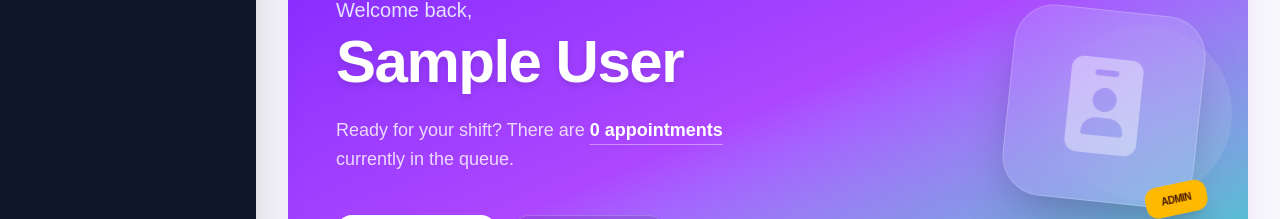
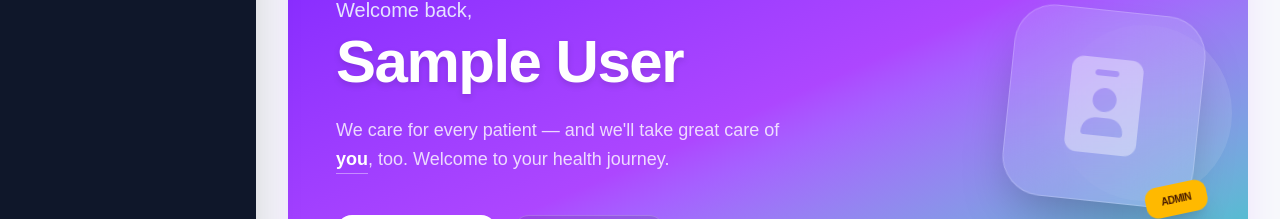
Before and after one commit to MedDesk/MedDesk-medDesk-frontEnd-react-noVb, a React (Vite) app: page /dashboard in a window 1280 px wide. Shown: the part 201-420 px from the top of the page. Built offline with nearby package versions, Linux system fonts and the light colour scheme; no server answers; sample sign-in values are in the browser's storage.

Commit message:
feat: display cta cutomize for patient and for admin

```diff
--- a/src/pages/admin/dashboard/DashbaordPage.tsx
+++ b/src/pages/admin/dashboard/DashbaordPage.tsx
@@ -31,6 +31,8 @@ export default function DashboardPage() {
     }, []);
 
     const isAdmin = currentUser?.role === 'ADMIN' || currentUser?.role === 'SUPER_ADMIN';
+    const isPatient = currentUser?.role === 'PATIENT';
+
 
     const getDisplayName = () => {
       if (!currentUser) return 'User';
@@ -42,6 +44,7 @@ export default function DashboardPage() {
     const getRoleLabel = () => {
       if (currentUser?.role === 'SUPER_ADMIN') return 'Super Administrator';
       if (currentUser?.role === 'ADMIN') return 'Administrator';
+      if (currentUser?.role === 'PATIENT') return 'Valued Patient';
       return currentUser?.role?.replace('_', ' ') || 'Staff';
     };
 
@@ -86,7 +89,7 @@ export default function DashboardPage() {
                 {isAdmin ? (
                   <>Your clinic is active. You have <span className="text-white font-bold underline decoration-white/40 underline-offset-8">{stats?.appointmentsToday ?? 0} patients</span> scheduled for today.</>
                 ) : (
-                <>Ready for your shift? There are <span className="text-white font-bold underline decoration-white/40 underline-offset-8">{stats?.appointmentsToday ?? 0} appointments</span> currently in the queue.</>
+  <>We care for every patient — and we'll take great care of <span className="text-white font-bold underline decoration-white/40 underline-offset-8">you</span>, too. Welcome to your health journey.</>
                 )}
               </p>
 
```
Lines whose indentation alone changed are shown as unchanged.
